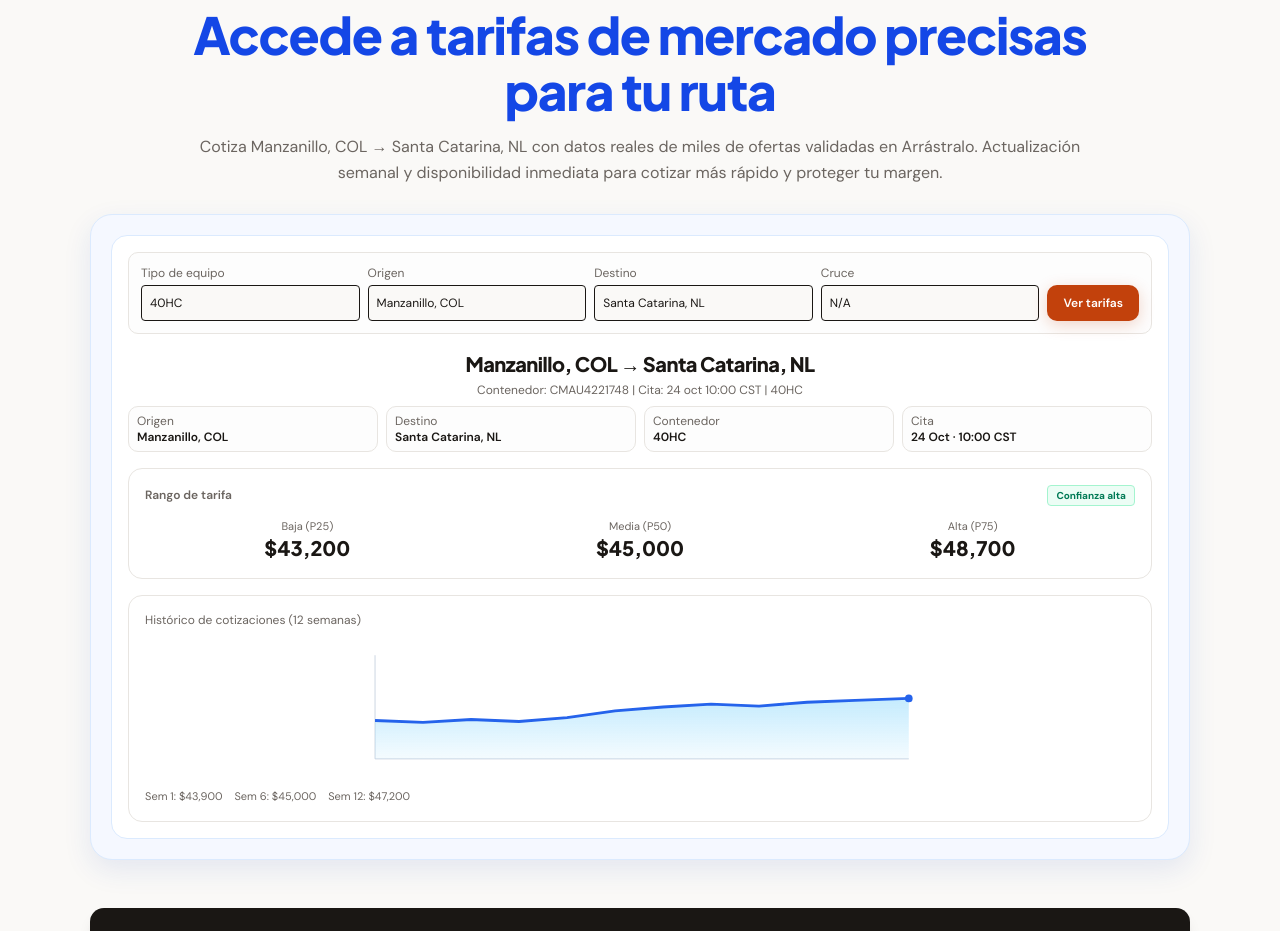
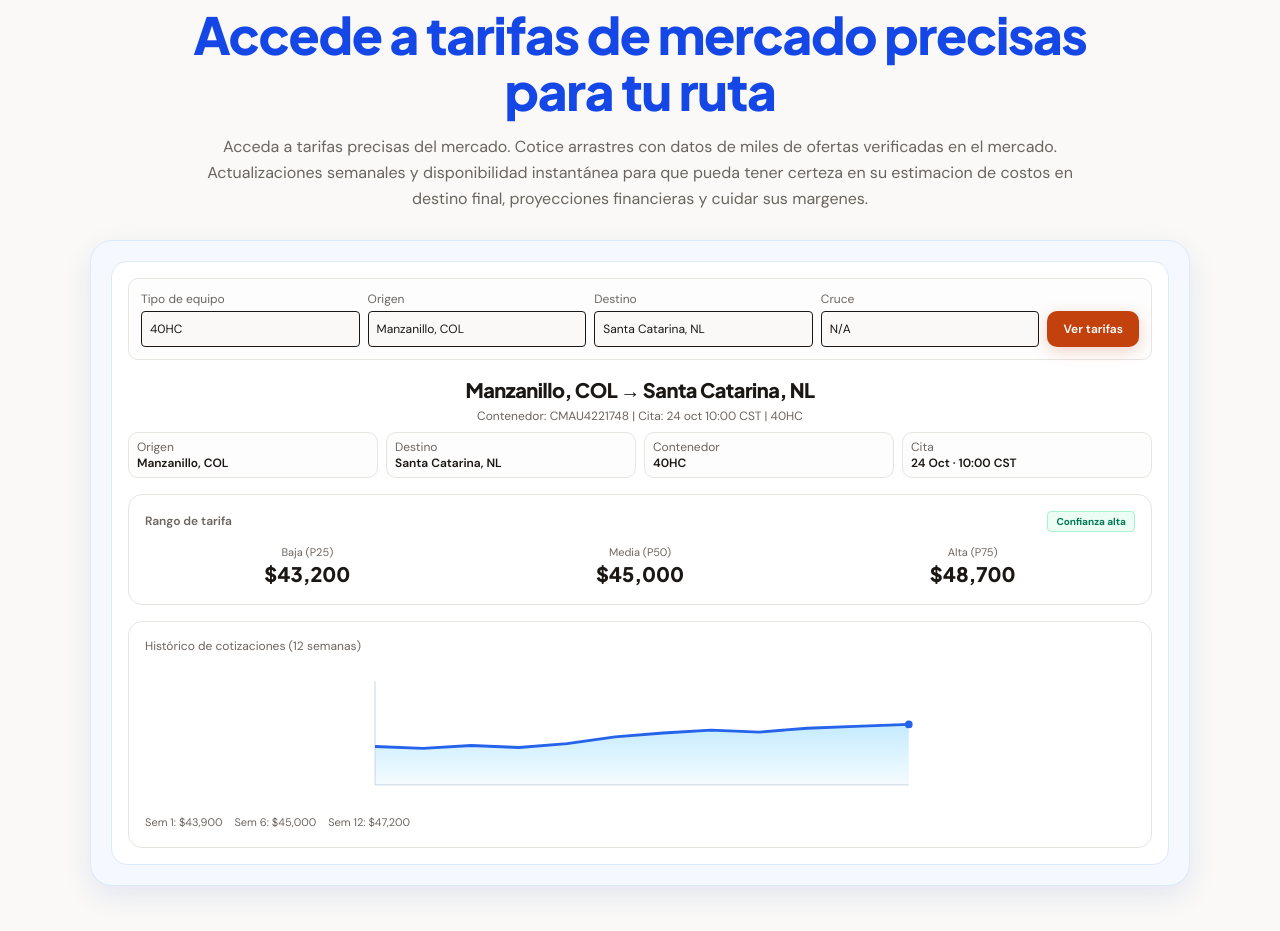
Before and after one commit to apollo-ex/arrastralo, a Next.js app: page /landing in a window 1280 px wide. Shown: the part 2320-3251 px from the top of the page. Built offline with nearby package versions, Linux system fonts and the light colour scheme.

Commit message:
Update market-rate section paragraph copy

```diff
--- a/app/landing/page.tsx
+++ b/app/landing/page.tsx
@@ -264,8 +264,8 @@ export default function LandingPage() {
               Accede a tarifas de mercado precisas para tu ruta
             </h3>
             <p className="text-sm sm:text-base text-muted-foreground mt-4 leading-relaxed">
-              Cotiza Manzanillo, COL → Santa Catarina, NL con datos reales de miles de ofertas validadas en Arrástralo.
-              Actualización semanal y disponibilidad inmediata para cotizar más rápido y proteger tu margen.
+              Acceda a tarifas precisas del mercado. Cotice arrastres con datos de miles de ofertas verificadas en el mercado.
+              Actualizaciones semanales y disponibilidad instantánea para que pueda tener certeza en su estimacion de costos en destino final, proyecciones financieras y cuidar sus margenes.
             </p>
           </div>
 
```
